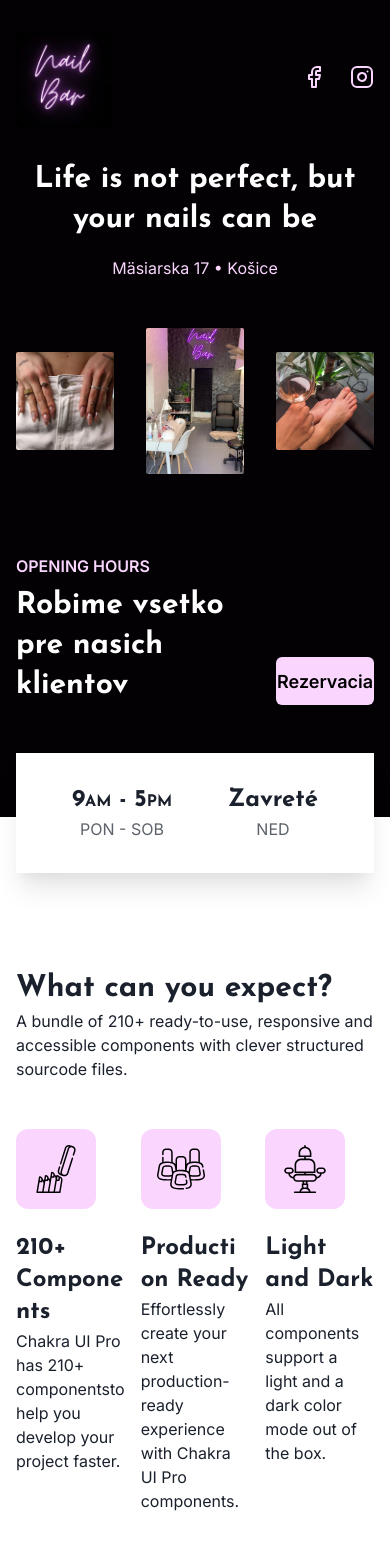
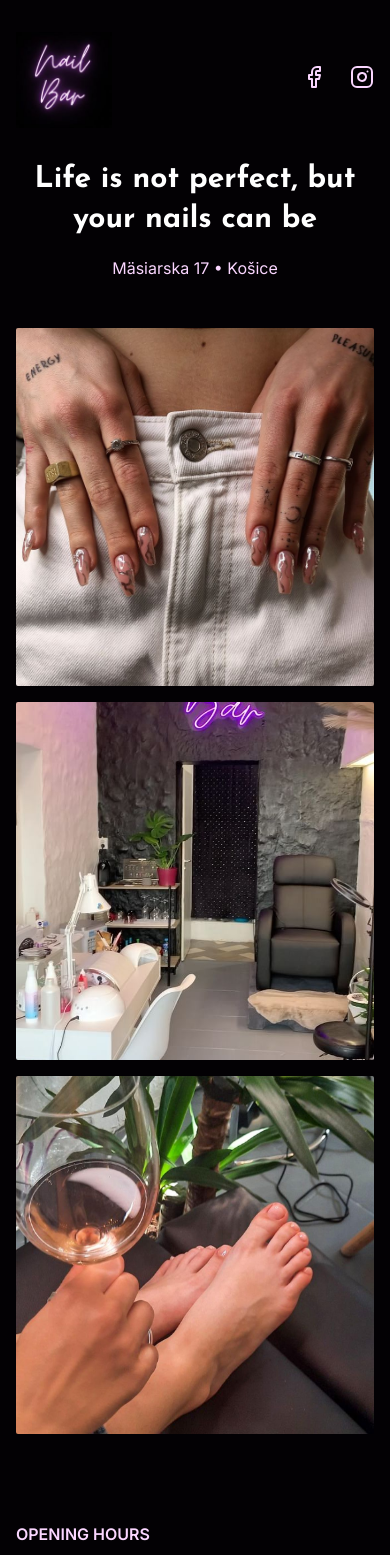
Before and after one commit to yaroslavnosenko/nailbarsk, a Next.js app: page / in a window 390 px wide. Shown: the top 1555 px of the page. Built offline with nearby package versions, Linux system fonts and the light colour scheme.

Commit message:
full mobile support

```diff
--- a/components/features.tsx
+++ b/components/features.tsx
@@ -17,8 +17,8 @@ export const Features = () => {
           A bundle of 210+ ready-to-use, responsive and accessible components
           with clever structured sourcode files.
         </Text>
-        <SimpleGrid columns={3} mt="12" gap="4">
-          <Box>
+        <SimpleGrid columns={[1, 3]} gap="4">
+          <Box mt="12">
             <Box bg="brand.500" boxSize="20" p="4" rounded="xl">
               <Image src="/icon3.svg" alt="Nailbar" width={48} height={48} />
             </Box>
@@ -31,7 +31,7 @@ export const Features = () => {
             </Text>
           </Box>
 
-          <Box>
+          <Box mt="12">
             <Box bg="brand.500" boxSize="20" p="4" rounded="xl">
               <Image src="/icon5.svg" alt="Nailbar" width={48} height={48} />
             </Box>
@@ -44,7 +44,7 @@ export const Features = () => {
             </Text>
           </Box>
 
-          <Box>
+          <Box mt="12">
             <Box bg="brand.500" boxSize="20" p="4" rounded="xl">
               <Image src="/icon1.svg" alt="Nailbar" width={48} height={48} />
             </Box>
--- a/components/hero.tsx
+++ b/components/hero.tsx
@@ -7,6 +7,7 @@ import {
   HStack,
   SimpleGrid,
   Text,
+  Stack,
 } from '@chakra-ui/react'
 import { Image } from '@chakra-ui/react'
 
@@ -21,7 +22,7 @@ export const Hero = () => {
           Mäsiarska 17 • Košice
         </Text>
 
-        <SimpleGrid columns={3} gap={8}>
+        <SimpleGrid columns={[1, 3]} gap={[4, 8]}>
           <AspectRatio
             overflow="hidden"
             cursor="pointer"
@@ -31,7 +32,7 @@ export const Hero = () => {
             }}
             transition="ease-in-out 0.5s"
             ratio={1}
-            my="6"
+            my={[0, 6]}
           >
             <Image src="/img1.jpeg" objectFit="cover" />
           </AspectRatio>
@@ -56,13 +57,18 @@ export const Hero = () => {
             }}
             transition="ease-in-out 0.5s"
             ratio={1}
-            my="6"
+            my={[0, 6]}
           >
             <Image src="/img3.jpeg" objectFit="cover" />
           </AspectRatio>
         </SimpleGrid>
-        <HStack mt="20" justify="space-between" align="flex-end">
-          <Box>
+        <Stack
+          direction={['column', 'row']}
+          mt="20"
+          justify="space-between"
+          align="flex-end"
+        >
+          <Box py="2">
             <Text
               mb="2"
               fontWeight="600"
@@ -73,10 +79,15 @@ export const Hero = () => {
             </Text>
             <Heading color="white">Robime vsetko pre nasich klientov</Heading>
           </Box>
-          <Button size="lg" colorScheme="brand" color="black">
+          <Button
+            w={['full', 'auto']}
+            size="lg"
+            colorScheme="brand"
+            color="black"
+          >
             Rezervacia
           </Button>
-        </HStack>
+        </Stack>
       </Container>
 
       <Box bg="white">
```
